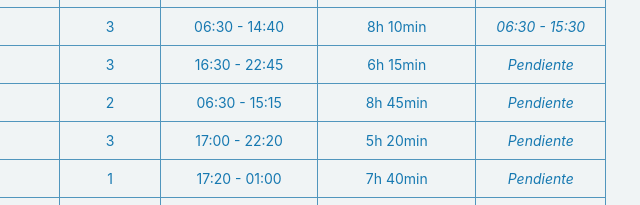
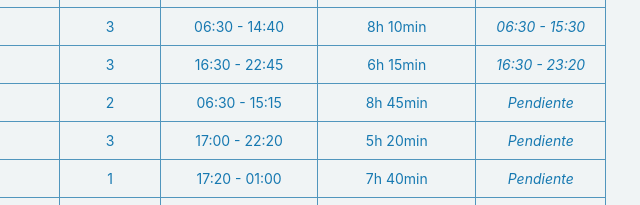
Before and after one commit to alabardas/alabardas.github.io, a plain HTML site: page docs/index.html in a window 1280 px wide. Shown: the part 872-1077 px from the top of the page, 640-1280 px from the left. Drawn offline with Linux system fonts and the light colour scheme.

Commit message:
Update index.html

```diff
--- a/docs/index.html
+++ b/docs/index.html
@@ -92,7 +92,7 @@
             <td class="tg-p">3</td>
             <td class="tg-p">16:30 - 22:45</td>
             <td class="tg-p">6h 15min</td>
-            <td class="tg-p"><i>Pendiente</i></td>
+            <td class="tg-p"><i>16:30 - 23:20</i></td>
         </tr>
         <tr>
             <td class="tg-h1" rowspan="2">Domingo 1 de septiembre</td>
```
